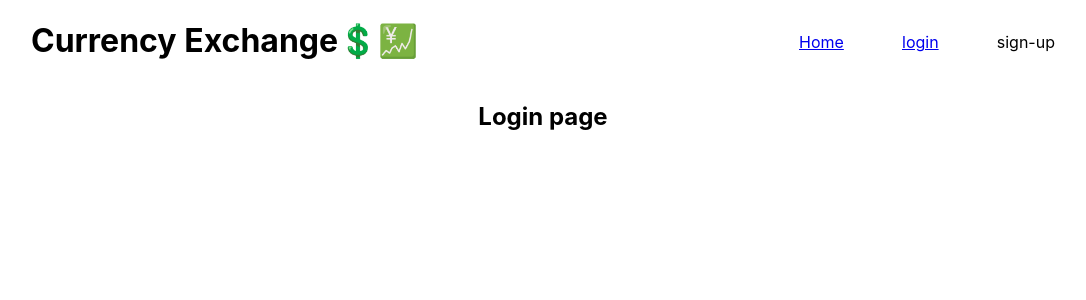
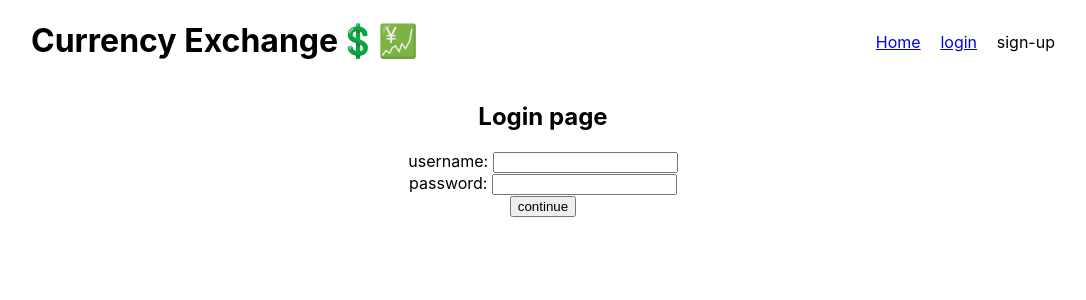
Before and after one commit to jxnbox/currency-exchange-app, a React (Create React App) app: page /login in a window 1280 px wide. Shown: the top 300 px of the page, without its empty margins (97-1183 px from the left). Built offline with nearby package versions, Linux system fonts and the light colour scheme; no server answers.

Commit message:
adding form in login page

```diff
--- a/src/containers/App.css
+++ b/src/containers/App.css
@@ -8,7 +8,7 @@
   justify-content: space-between;
   list-style-type: none;
   padding: 0;
-  width: 20vw;
+  width: 14vw;
   margin-top: 4vh;
 }
 
--- a/src/pages/Login.js
+++ b/src/pages/Login.js
@@ -2,9 +2,27 @@ import { Component } from "react";
 
 class LoginPage extends Component {
 
+    handleFormSubmit(e) {
+        e.preventDefault();
+    }
+
+
     render() {
         return (
-            <h2>Login page</h2>
+            <div>
+                <h2>Login page</h2>
+                <div>
+                    <form onSubmit={this.handleFormSubmit}>
+                        <label htmlFor="username">username: </label>
+                        <input type="text" name="username" id="username" />
+                        <br />
+                        <label htmlFor="password">password: </label>
+                        <input type="password" name="password" id="password" />
+                        <br />
+                        <button>continue</button>
+                    </form>
+                </div>
+            </div>
         )
     }
 }
```
